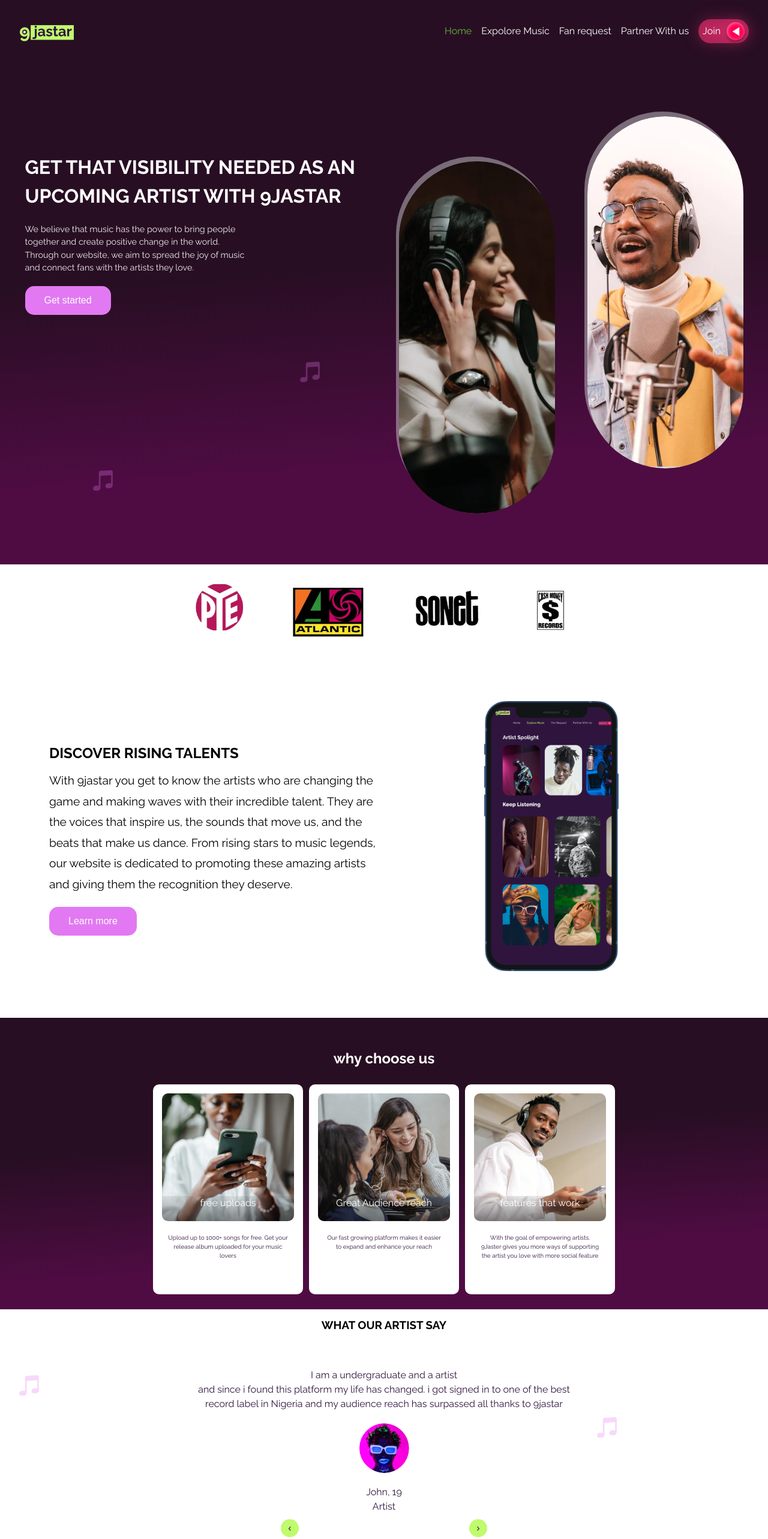
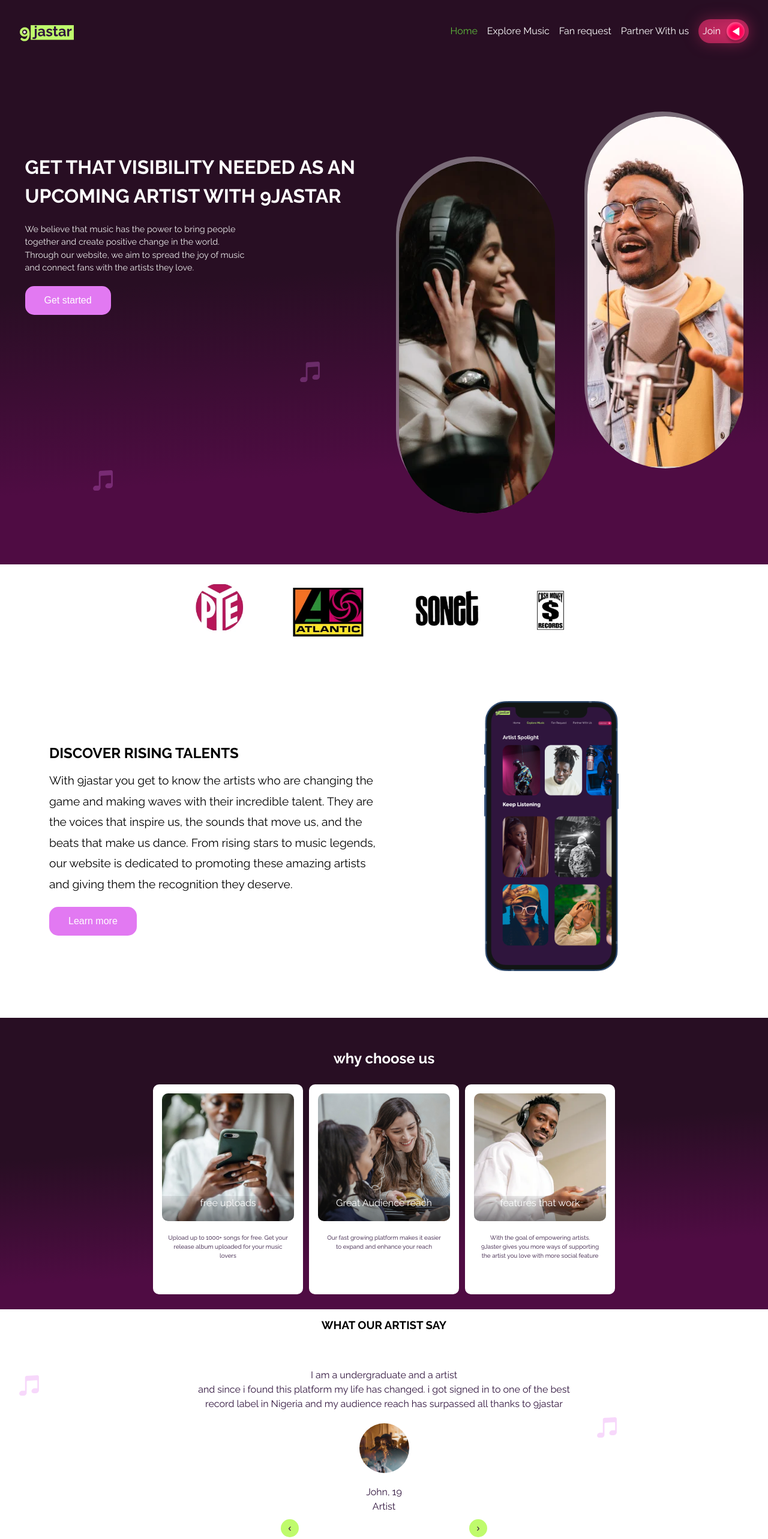
Before and after one commit to Eberechi-uche/9jaStar, a React (Create React App) app: page / in a window 1280 px wide. Shown: the top 2566 px of the page at 60% size. Built offline with nearby package versions, Linux system fonts and the light colour scheme; no server answers.

Commit message:
fix typo's

```diff
--- a/src/Routes/Dasboard/Dashboard.route.jsx
+++ b/src/Routes/Dasboard/Dashboard.route.jsx
@@ -38,7 +38,9 @@ export const DashboardHeader = () => {
             </div>
             <div className="dashboard-header-image">
               <img alt={"asana"} src={mainImage} />
-              <button className="btn btn-dashboard"> Request fan</button>
+              <Link to={"/fan-request"}>
+                <button className="btn btn-dashboard"> Request fan</button>
+              </Link>
             </div>
           </div>
           <div className="dashboard-bio-text">
--- a/src/Routes/Home/Home.route.jsx
+++ b/src/Routes/Home/Home.route.jsx
@@ -80,7 +80,7 @@ export const Home = () => {
             <Users name={"Gold, 35"} image={"/images/afroLady.webp"} />
           </SliderCarouselItem>
           <SliderCarouselItem>
-            <Users name={"John, 19"} image={"/images/lola.webp"} />
+            <Users name={"John, 19"} image={"images/fanRequestimage3.png"} />
           </SliderCarouselItem>
         </SliderCarousel>
       </section>
--- a/src/Routes/PartnerWithUs/PartnerWithus.jsx
+++ b/src/Routes/PartnerWithUs/PartnerWithus.jsx
@@ -74,7 +74,7 @@ const PartnerWithus = () => {
           )}
           {view === "recieved" && (
             <div>
-              <h2>Thank you !</h2>
+              <h2>Thank you! for joining the waitlist.</h2>
             </div>
           )}
         </div>
--- a/src/components/navbar/Navbar.component.jsx
+++ b/src/components/navbar/Navbar.component.jsx
@@ -65,7 +65,7 @@ export const Navbar = () => {
                 style={({ isActive }) => (isActive ? activeStyle : undefined)}
                 className={linkColor}
               >
-                Expolore Music
+                Explore Music
               </NavLink>
             </li>
 
--- a/src/mood.json
+++ b/src/mood.json
@@ -17,7 +17,7 @@
   },
   {
     "image": "/images/thankful.jpg",
-    "mood": "thankfull"
+    "mood": "thankful"
   },
   {
     "image": "/images/Yvone.jpg",
```
